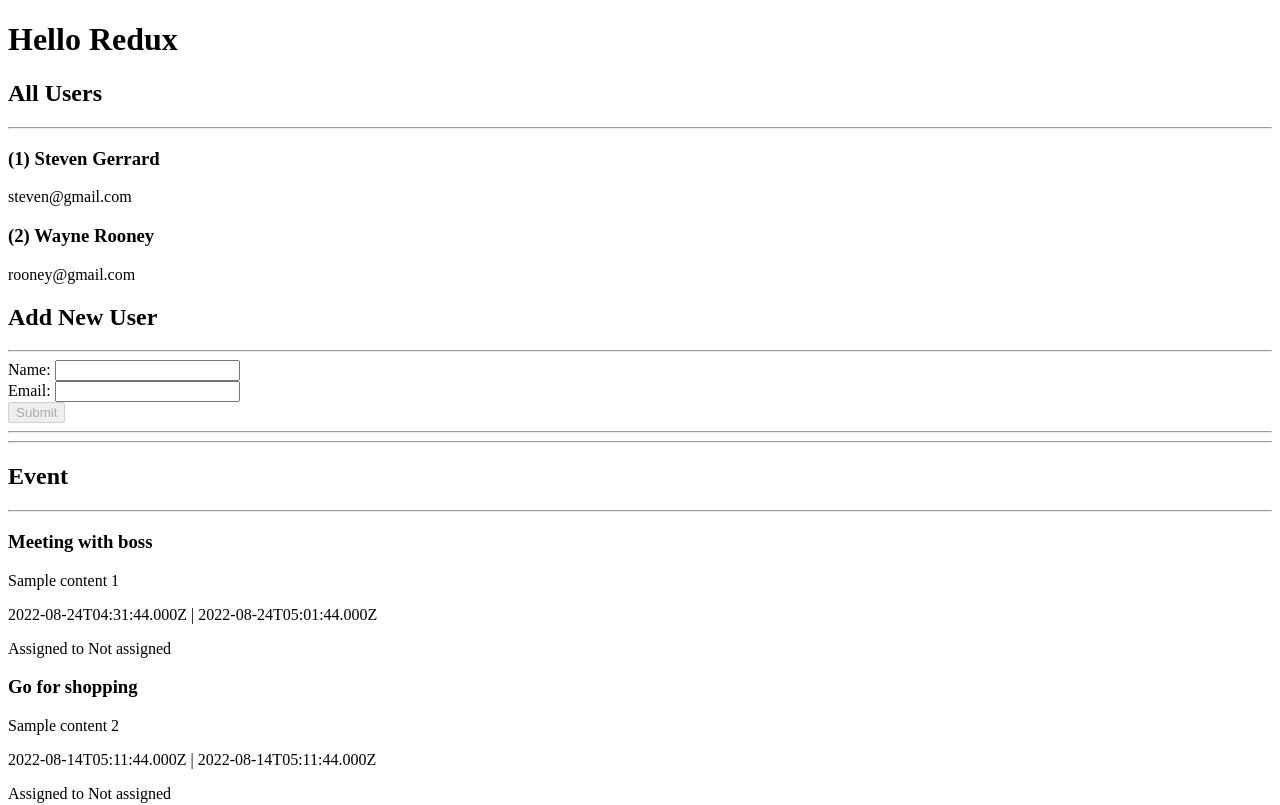
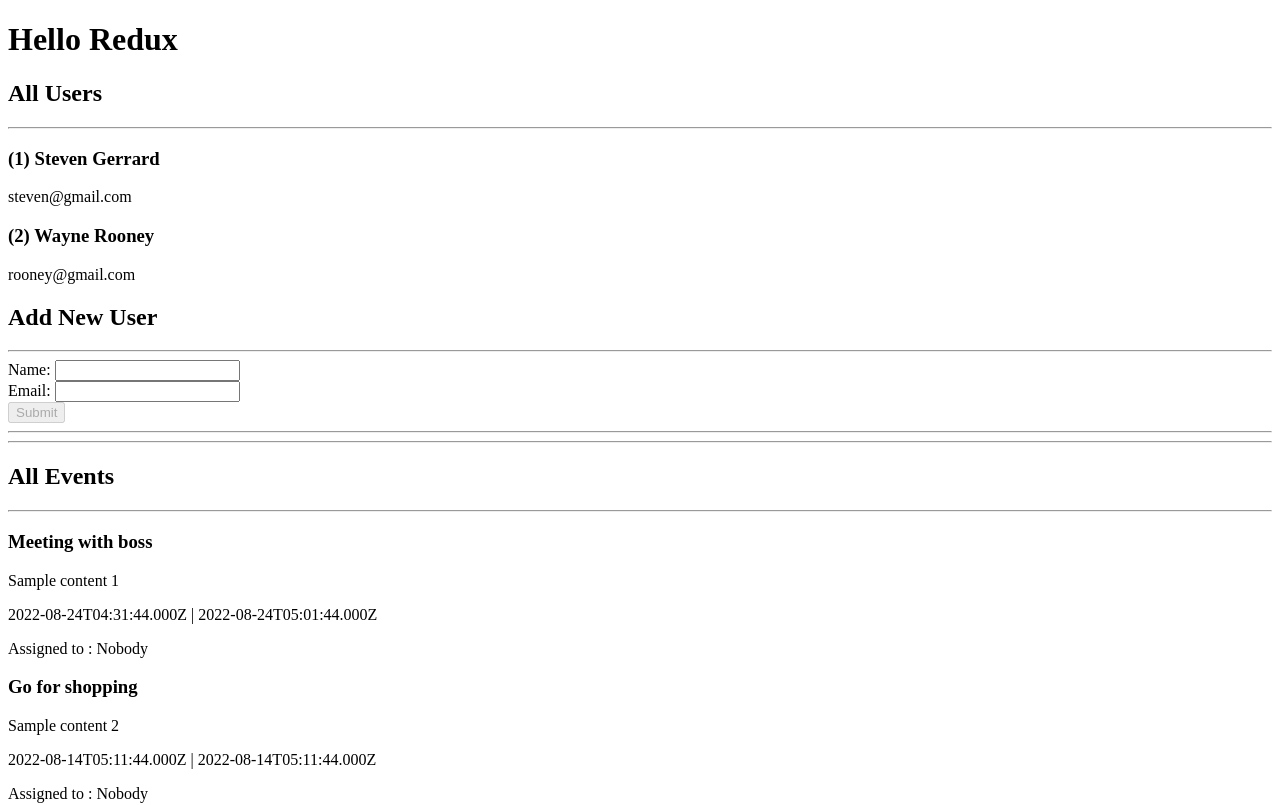
Before and after one commit to hemakas/learningRedux, a React (Create React App) app: page / in a window 1280 px wide. Shown: the top 805 px of the page. Built offline with nearby package versions, Linux system fonts and the light colour scheme.

Commit message:
minor changes

```diff
--- a/src/features/event/addEvent.js
+++ b/src/features/event/addEvent.js
@@ -1,8 +1,6 @@
 import { useState } from 'react'
 import { useDispatch, useSelector } from 'react-redux'
 import { eventAdded } from './eventSlice'
-// import DatePicker from 'react-datepicker'
-// import moment from 'moment'
 import { selectAllUsers } from '../user/userSlice'
 
 const AddEvent = () => {
@@ -26,21 +24,19 @@ const AddEvent = () => {
   const OnSubmit = () => {
     if (title && content) {
 
-      // const start = moment(start).format('L')
-      // const end = moment(end).format('L')
-
       dispatch (
         eventAdded ( title, content, start, end, userId )
       )
 
       setTitle('')
       setContent('')
-      setStart(new Date())
-      setEnd(new Date())
+      setStart(new Date().toISOString())
+      setEnd(new Date().toISOString())
       setUserId('')
     }
   }
 
+  // render user names
   const usersOptions = users.map(user => (
     <option key={user.id} value={user.id}>{user.name}</option>
   ))
@@ -60,6 +56,7 @@ const AddEvent = () => {
             <input type='text' id='content' value={content} onChange={onContentChange}></input>
             <br></br>
 
+            {/* user names */}
             <label htmlFor='assignee'>Assignee: </label>
             <select id='assignee' value={userId} onChange={onAssigneeChange}>
                 <option value=''></option>
--- a/src/features/event/eventAssignee.js
+++ b/src/features/event/eventAssignee.js
@@ -6,7 +6,7 @@ const EventAssignee = ({ userId }) => {
   const assignee = users.find(user => user.id === userId)
 
     return (
-    <span>Assigned to {assignee ? assignee.name : 'Not assigned'}</span>
+    <span>Assigned to : {assignee ? assignee.name : 'Nobody'}</span>
   )
 }
 
--- a/src/features/event/eventList.js
+++ b/src/features/event/eventList.js
@@ -5,8 +5,6 @@ import EventAssignee from "./eventAssignee";
 
 const EventsList = () => {
   const events = useSelector(selectAllEvents)
-
-  // const orderedEvents = events.slice().sort((a, b) => b.date.localeCompare(a.date))
 
   const renderEvents = events.map(event => (
     <article key={event.id}>
@@ -19,7 +17,7 @@ const EventsList = () => {
 
   return (
     <section>
-      <h1>Event</h1>
+      <h1>All Events</h1>
       <hr></hr>
       {renderEvents}
     </section>
```
